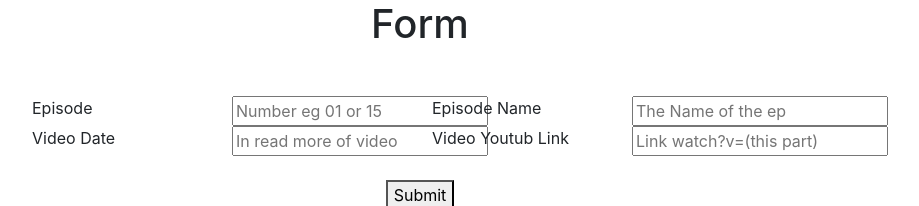
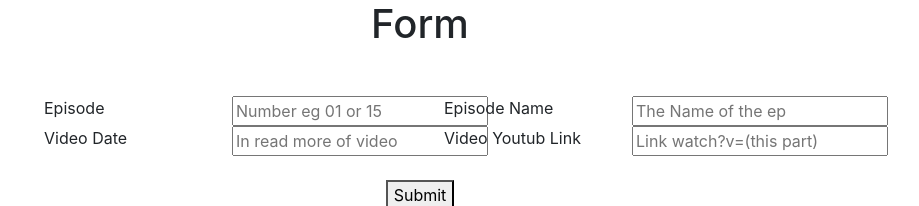
Before and after one commit to GarlicBuns19/ultra-web, a React (Create React App) app: page /create in a window 1280 px wide. Shown: the top 206 px of the page, without its empty margins (220-1139 px from the left). Built offline with nearby package versions, Linux system fonts and the light colour scheme.

Commit message:
Added up to 25 ps

```diff
--- a/src/components/AddForm.js
+++ b/src/components/AddForm.js
@@ -27,6 +27,7 @@
       },
     })
       .then((res) => {
+        setErr(null)
         setPending(false);
         if (!res.ok) {
           throw new Error("Could not add data");
@@ -64,7 +65,7 @@
       <div className="container my-5">
         <form onSubmit={handleSubmit}>
           <div className="row">
-            <div className="col-12 col-md-6">
+            <div className="col-12 col-md-6 px-4">
               <div className="row">
                 <div className="col-6 textLeft">
                   <label>Episode</label>
@@ -75,11 +76,12 @@
                     value={episode}
                     placeholder="Number eg 01 or 15"
                     onChange={(e) => setEp(e.target.value)}
+                    required
                   />
                 </div>
               </div>
             </div>
-            <div className="col-12 col-md-6">
+            <div className="col-12 col-md-6 px-4">
               <div className="row">
                 <div className="col-6 textLeft">
                   <label>Episode Name</label>
@@ -90,11 +92,12 @@
                     value={episode_name}
                     placeholder="The Name of the ep"
                     onChange={(e) => setEpName(e.target.value)}
+                    required
                   />
                 </div>
               </div>
             </div>
-            <div className="col-12 col-md-6">
+            <div className="col-12 col-md-6 px-4">
               <div className="row">
                 <div className="col-6 textLeft">
                   <label>Video Date</label>
@@ -105,11 +108,12 @@
                     value={vid_date}
                     placeholder="In read more of video"
                     onChange={(e) => setVidData(e.target.value)}
+                    required
                   />
                 </div>
               </div>
             </div>
-            <div className="col-12 col-md-6">
+            <div className="col-12 col-md-6 px-4">
               <div className="row">
                 <div className="col-6 textLeft">
                   <label>Video Youtub Link</label>
@@ -120,6 +124,7 @@
                     value={vid}
                     placeholder="Link watch?v=(this part)"
                     onChange={(e) => setVid(e.target.value)}
+                    required
                   />
                 </div>
               </div>
```
